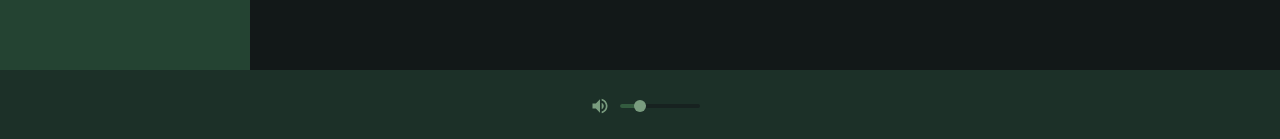
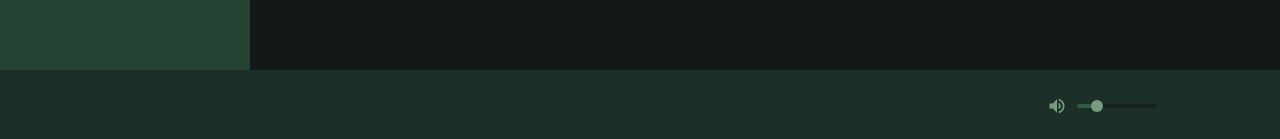
Before and after one commit to HenryLimaBR/cookie-player-2, a Next.js app: page / in a window 1280 px wide. Shown: the part 658-797 px from the top of the page. Built offline with nearby package versions, Linux system fonts and the light colour scheme.

Commit message:
Volume Slider Alignment Adjust

```diff
--- a/components/Playerbar/index.tsx
+++ b/components/Playerbar/index.tsx
@@ -12,6 +12,8 @@ export const Playerbar: React.FC<PlayerbarProps> = (props) => {
 
   return (
     <PlayerbarWrapper>
+      <div/>
+      <div />
       <VolumeSlider />
     </PlayerbarWrapper>
   )
--- a/components/Playerbar/styles.ts
+++ b/components/Playerbar/styles.ts
@@ -4,10 +4,9 @@ import { theme } from '../../themes/default'
 export const PlayerbarWrapper = styled.footer`
   grid-area: Playerbar;
 
-  display: flex;
-  justify-content: center;
-  align-items: center;
-  flex-direction: row;
+  display: grid;
+  grid-template-columns: 2fr 3fr 2fr;
+  grid-template-rows: 1fr;
 
   background-color: ${theme.colors.bg3};
 `
--- a/components/VolumeSlider/styles.ts
+++ b/components/VolumeSlider/styles.ts
@@ -8,6 +8,9 @@ export const VolumeWrapper = styled.div`
   display: grid;
   grid-template-columns: 40px 1fr;
   grid-template-rows: 1fr;
+
+  justify-self: center;
+  align-self: center;
 
   width: 120px;
   height: 24px;
```
